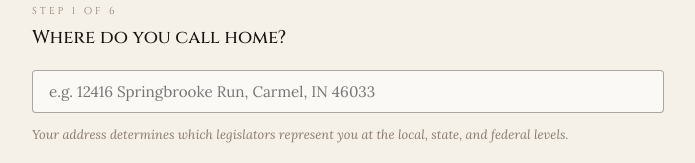
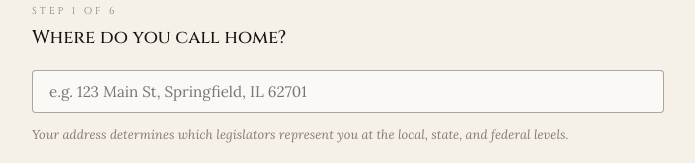
Before and after one commit to joeybasu-ind/legisletter, a React (Vite) app: page / in a window 1280 px wide. Shown: the part 223-386 px from the top of the page, without its empty margins (292-987 px from the left). Built offline with nearby package versions, Linux system fonts and the light colour scheme.

Commit message:
Replace placeholder address with generic example

```diff
--- a/src/App.jsx
+++ b/src/App.jsx
@@ -399,7 +399,7 @@ export default function App() {
           <ErrorBox message={error} />
           <input
             style={S.input}
-            placeholder="e.g. 12416 Springbrooke Run, Carmel, IN 46033"
+            placeholder="e.g. 123 Main St, Springfield, IL 62701"
             value={address}
             onChange={e => setAddress(e.target.value)}
             onKeyDown={e => e.key === 'Enter' && handleAddressNext()}
```
